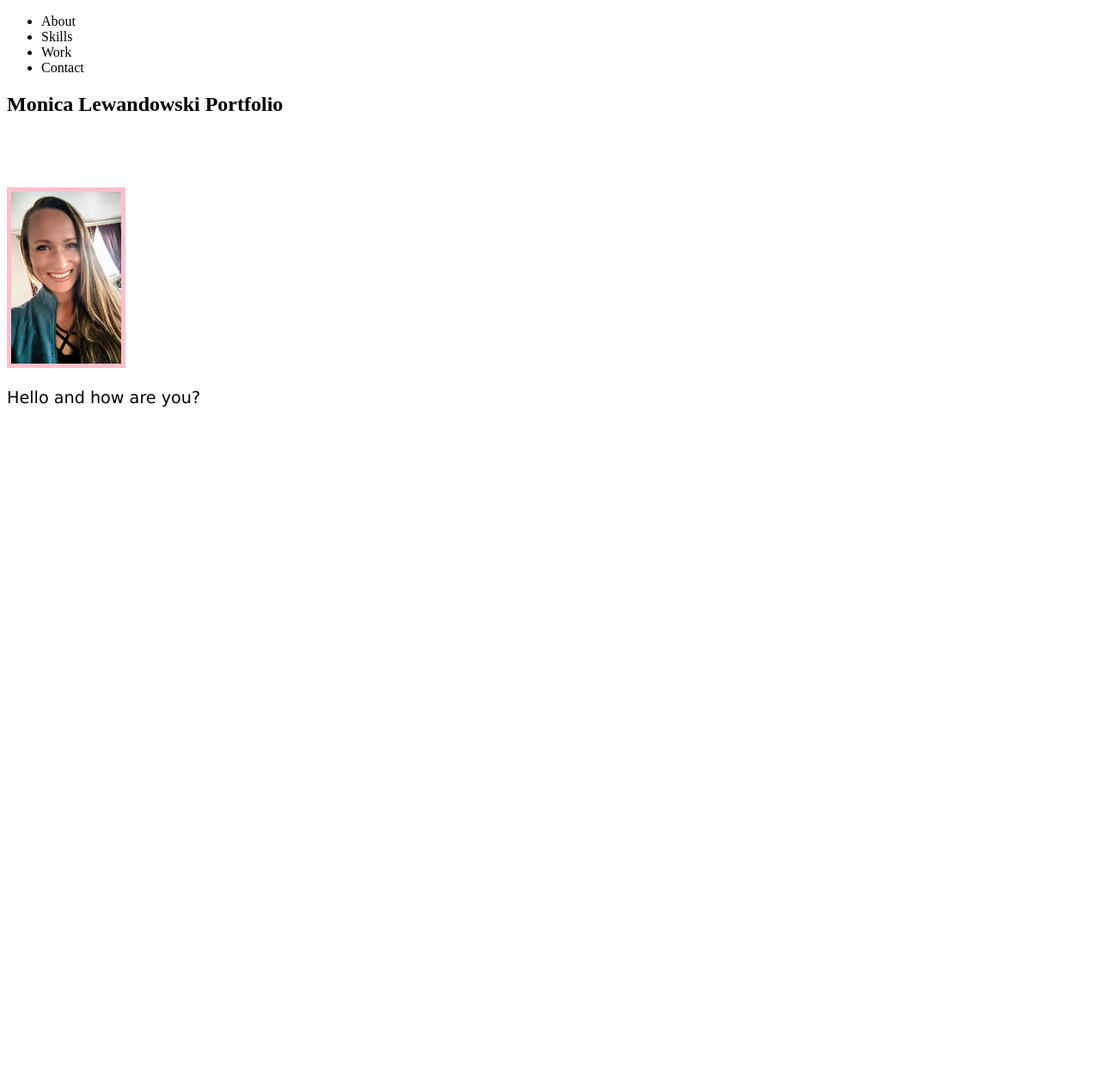
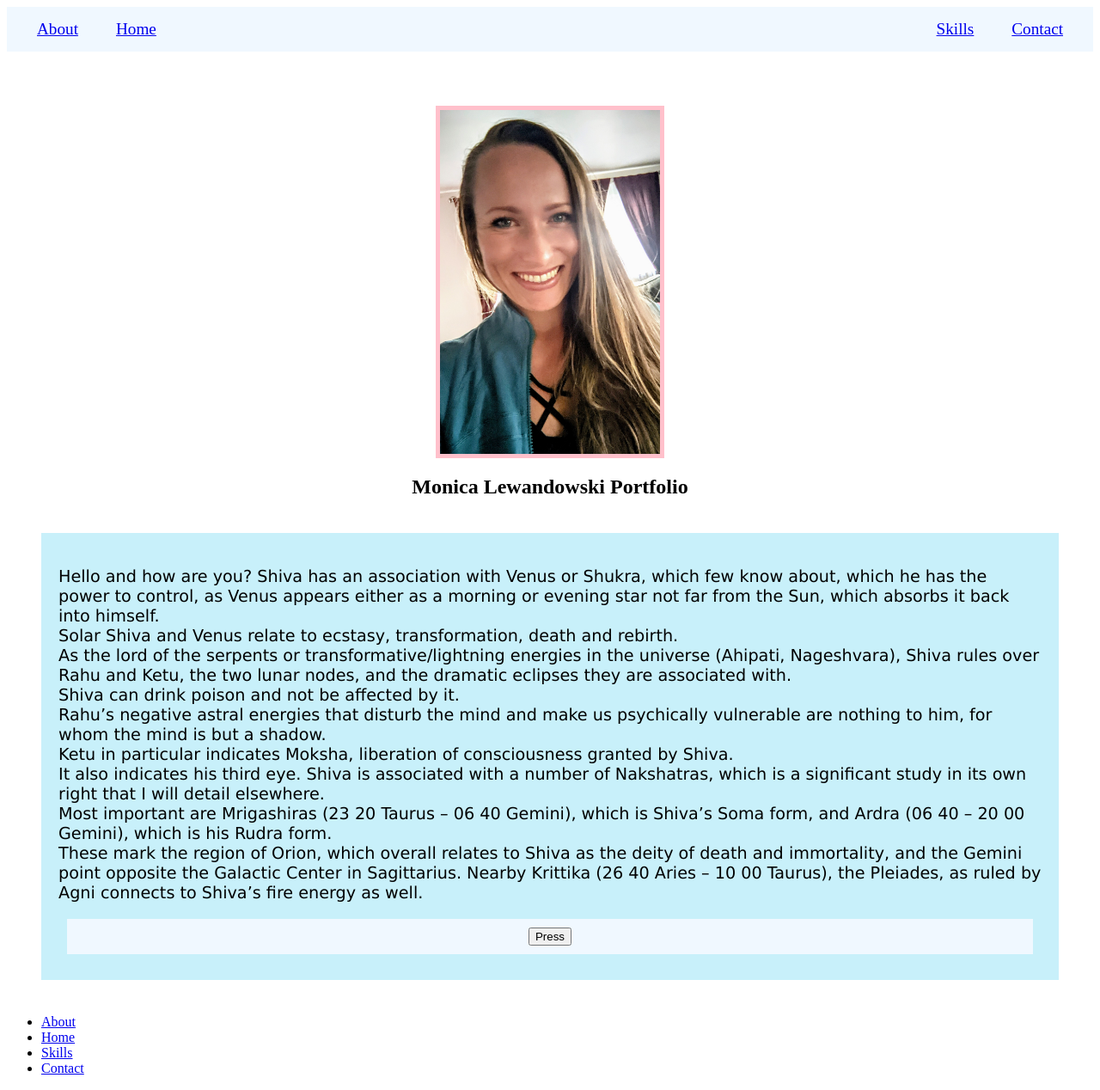
Before and after one commit to MonicaLewandowski/UX_UI_HW_Trash, a plain HTML site: page index.html in a window 1280 px wide. Shown: the whole page at 86% size. Before the commit the page ends 800 px from the top, so only its background shows below. Drawn offline with Linux system fonts and the light colour scheme.

Commit message:
Update index.html

```diff
--- a/index.html
+++ b/index.html
@@ -10,21 +10,53 @@
 
 <body>
     <section>
-        <div>
+        <div class="header-menu">
     <header>
-        <ul>
-            <li>About</li>
-            <li>Skills</li>
-            <li>Work</li>
-            <li>Contact</li>
+        <ul id="nav">
+    <div class="topnav-left">
+    <li id="nav-about"><a href="#">About</a></li>
+	<li id="nav-home"><a href="#">Home</a></li>
+	<div class="topnav-right">
+    <li id="nav-skills"><a href="#">Skills</a></li>
+	<li id="nav-contact"><a href="#">Contact</a></li>
+</div>
         </ul>
- </header>
-        <h1>Monica Lewandowski Portfolio </h1>
-            <img src="./assets/Head Shot.jpeg" height="200px" width="">
+    </header>
+</div>
+            <img src="./assets/Head Shot.jpeg" height="400px" alt="Headshot" class="center">
 
-            <p> Hello and how are you?  </p>
-        </section>
-    </div>
+            <div class="Monica-Name">
+            <h1>Monica Lewandowski Portfolio </h1>
+        </div>
+            <div class="bio">
+            <p> Hello and how are you? Shiva has an association with Venus or Shukra, which few know about, which he has the power to control, as Venus appears either as a morning or evening star not far from the Sun, which absorbs it back into himself.
+                <br> Solar Shiva and Venus relate to ecstasy, transformation, death and rebirth.
+                <br>
+                As the lord of the serpents or transformative/lightning energies in the universe (Ahipati, Nageshvara), Shiva rules over Rahu and Ketu, the two lunar nodes, and the dramatic eclipses they are associated with.
+                <br> Shiva can drink poison and not be affected by it.
+                <br>
+                Rahu’s negative astral energies that disturb the mind and make us psychically vulnerable are nothing to him, for whom the mind is but a shadow.
+                <br> Ketu in particular indicates Moksha, liberation of consciousness granted by Shiva.
+                <br>It also indicates his third eye.
+                Shiva is associated with a number of Nakshatras, which is a significant study in its own right that I will detail elsewhere.
+                <br> Most important are Mrigashiras (23 20 Taurus – 06 40 Gemini), which is Shiva’s Soma form, and Ardra (06 40 – 20 00 Gemini), which is his Rudra form.
+                <br>These mark the region of Orion, which overall relates to Shiva as the deity of death and immortality, and the Gemini point opposite the Galactic Center in Sagittarius. Nearby Krittika (26 40 Aries – 10 00 Taurus), the Pleiades, as ruled by Agni connects to Shiva’s fire energy as well. </p>
+            <div class="button">
+            <button> Press</button>
+        </div>
+        </div>
+        <div class="footer">
+            <ul id="footer-nav">
+                <div class="footernav-left">
+                <li id="footernav-about"><a href="#">About</a></li>
+                <li id="footernav-home"><a href="#">Home</a></li>
+                <div class="footernav-right">
+                <li id="footernav-skills"><a href="#">Skills</a></li>
+                <li id="footernav-contact"><a href="#">Contact</a></li>
+            </div>
+        </div>
+    </section>
+        </div>
 
 
 </body>
```
